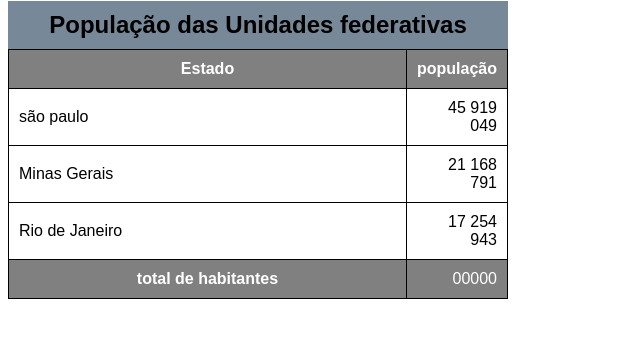
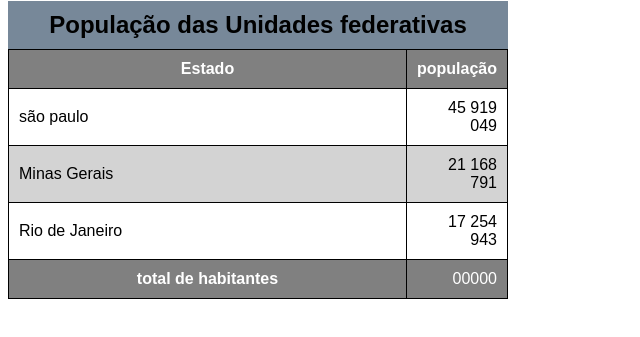
Before and after one commit to Lucas-Manoel/html-css, a plain HTML site: page modulo-2/ex-23/tabela-02.html in a window 1280 px wide. Shown: the part 79-416 px from the top of the page, without its empty margins (0-640 px from the left). Drawn offline with Linux system fonts and the light colour scheme.

Commit message:
atualizei

```diff
--- a/modulo-2/ex-23/tabela-02.html
+++ b/modulo-2/ex-23/tabela-02.html
@@ -28,7 +28,12 @@
             background-color: gray;
             color: white;
         }
+        tbody > tr:nth-child(2n){/* 2n-1*/
+            background-color: lightgrey
+
+        }
         td.num{
+
             text-align: right;
         }
     </style>
```
